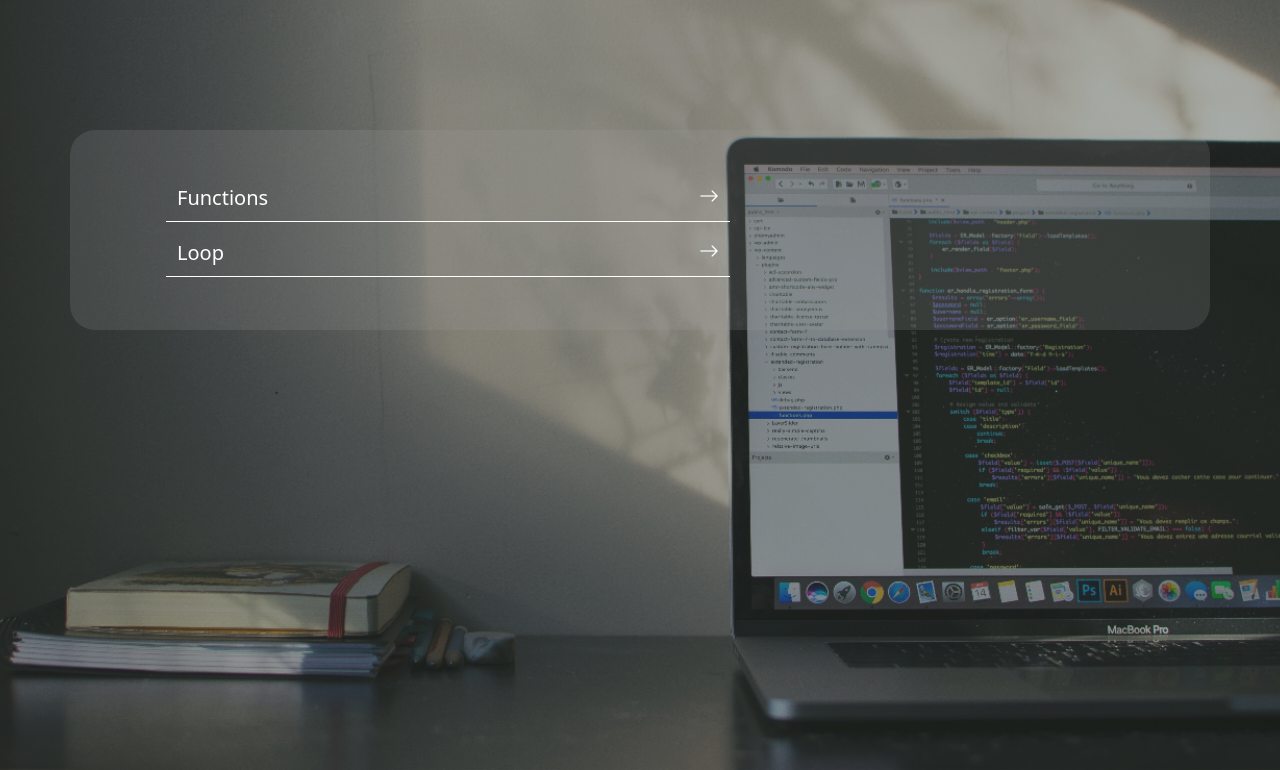
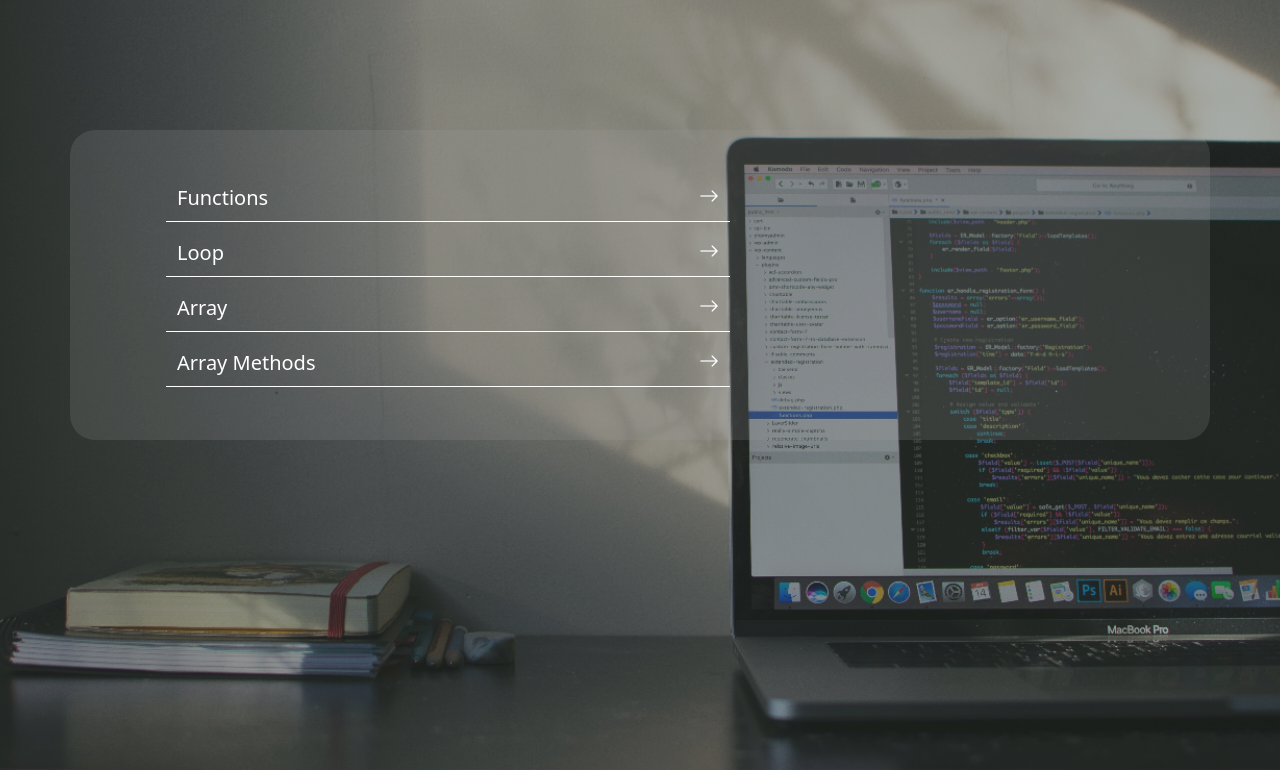
Before and after one commit to rahuleswar/js_methods, a plain HTML site: page index.html in a window 1280 px wide. Shown: the part 30-800 px from the top of the page. Drawn offline with nearby package versions, Linux system fonts and the light colour scheme.

Commit message:
index.html

```diff
--- a/index.html
+++ b/index.html
@@ -38,6 +38,9 @@
              <div class="content" data-aos="fade-up" data-aos-duration="3000">
                 <a href="findex.html"><h1>Functions<i class="bi bi-arrow-right"></i></h1></a>
                 <a href="lindex.html"><h1>Loop<i class="bi bi-arrow-right"></i></h1></a>
+                <a href="aindex.html"><h1>Array<i class="bi bi-arrow-right"></i></h1></a>
+                <a href="amindex.html"><h1>Array Methods<i class="bi bi-arrow-right"></i></h1></a>
+
             </div>
            </div>
         </div>
```
